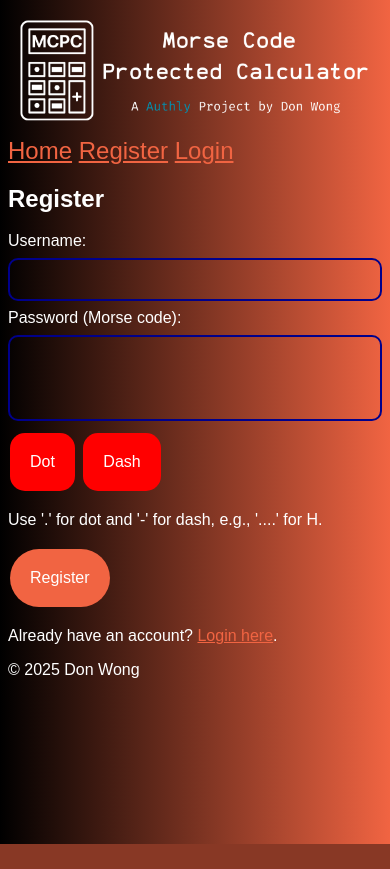
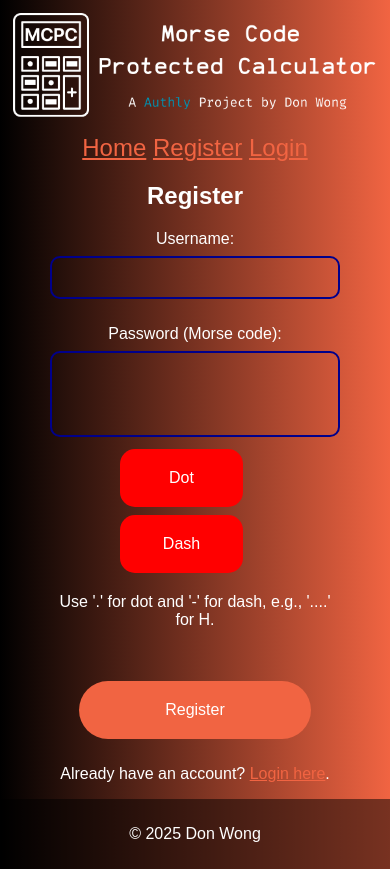
Before and after one commit to DonWongSolutions/MorseCodeAuth, a Flask app: page /register in a window 390 px wide. Before the commit the page ends 844 px from the top, so only its background shows below. Run offline with Flask 3, Linux system fonts and the light colour scheme.

Commit message:
Refractored the whole layout to become a centered layout, also added boxes and logic for added mobile compatibility

```diff
--- a/static/style.css
+++ b/static/style.css
@@ -6,6 +6,30 @@ body{
 }
 p{
     color: rgb(255,255,255);
+    text-align: center;
+}
+nav{
+    text-align: center;
+}
+#index-text{
+    color: red;
+    text-align: center;
+}
+.login-container{
+    background-color: rgba(64, 52, 52, 0.5);
+    border-radius: 15px;
+    display: inline-block;
+    margin: 0 auto;
+    box-shadow: 0 4px 8px rgba(0, 0, 0, 0.2);
+}
+.register-container {
+    padding-left: 50px;
+    padding-right: 50px;
+    background-color: rgba(64, 52, 52, 0.5);
+    border-radius: 15px;
+    display: inline-block;
+    margin: 0 auto;
+    box-shadow: 0 4px 8px rgba(0, 0, 0, 0.2);
 }
 h1{
     color: rgb(255,255,255);
@@ -28,8 +52,15 @@ strong{
 nav{
     font-size: x-large;
 }
-#morsecodedir{
+#morsecodedir {
     font-size: large;
+    text-align: center;
+    padding: 15px;
+    background-color: rgba(64, 52, 52, 0.5);
+    border-radius: 15px;
+    display: inline-block;
+    margin: 0 auto;
+    box-shadow: 0 4px 8px rgba(0, 0, 0, 0.2);
 }
 img{
     float: none;
@@ -48,14 +79,16 @@ img{
     margin: 4px 2px;
 }
 input[class=morsecodeinput] {
-    width: 20%;
+    width: 100%;
     padding: 12px 20px;
     margin: 8px 0;
     box-sizing: border-box;
     font-size: 50px;
     background-color: transparent;
-    border-color: transparent;
+    border-color: darkblue;
+    border-style: solid;
     color: white;
+    border-radius: 10px;
 }
 input[class='formsinput'] {
     width: 20%;
@@ -106,6 +139,72 @@ button[class=morseinputbutton]{
 .closebtn:hover {
     color: black;
 }
+body {
+    margin: 0;
+    display: flex;
+    flex-direction: column;
+    align-items: center;
+    background-image: linear-gradient(to right, #000000, #f16442);
+    min-height: 100vh;
+}
+
+main {
+    flex-grow: 1;
+    display: flex;
+    flex-direction: column;
+    align-items: center;
+    justify-content: center;
+    width: 100%;
+}
+
+.logo-header {
+    text-align: center;
+    margin-top: 20px;
+}
+
+.logo {
+    max-width: 150px;
+    margin-bottom: 20px;
+}
+
+.login-container {
+    text-align: center;
+    background-color: rgba(64, 64, 64, 0.5);
+    padding: 30px;
+    border-radius: 15px;
+    width: 90%;
+    max-width: 500px;
+    box-shadow: 0 4px 8px rgba(0, 0, 0, 0.2);
+    margin: 20px 0;
+}
+
+footer {
+    text-align: center;
+    padding: 10px 0;
+    width: 100%;
+    background-color: rgba(0, 0, 0, 0.5);
+}
+
+form {
+    display: flex;
+    flex-direction: column;
+    align-items: center;
+}
+
+input[type="text"], .morseinputbutton, .loginbutton {
+    width: 80%;
+    max-width: 500px;
+    margin-bottom: 10px;
+}
+
+@media only screen and (max-width: 768px) {
+    input[class=morsecodeinput] {
+        width: 80%;
+    }
+    input[type=text] {
+        width: 80%;
+    }
+}
 @media only screen and (max-width: 768px) {
 img{
     float: none;
@@ -133,4 +232,23 @@ img{
     color: white;
     border-radius: 10px;
 }
+    .login-container {
+    text-align: center;
+    background-color: transparent;
+    padding: 30px;
+    border-radius: 15px;
+    width: 90%;
+    max-width: 500px;
+    box-shadow: 0 0px 0px;
+    margin: 20px 0;
 }
+    .register-container {
+    padding-left: 50px;
+    padding-right: 50px;
+    background-color: transparent;
+    border-radius: 15px;
+    display: inline-block;
+        box-shadow: 0 0px 0px;
+    margin: 0 auto;
+}
+}
--- a/templates/register.html
+++ b/templates/register.html
@@ -3,7 +3,8 @@
 {% block title %}Register | MCPC{% endblock %}
 
 {% block content %}
-    <h2>Register</h2>
+<div class="register-container">
+    <h2 align="center">Register</h2>
     <form method="post" action="{{ url_for('register') }}">
         <label for="username">Username:</label>
         <input type="text" id="username" name="username" class='formsinput' required><br>
@@ -27,7 +28,7 @@
     </form>
 
     <p>Already have an account? <a href="{{ url_for('login') }}">Login here</a>.</p>
-
+</div>
     <style>
       /* CSS to hide/show based on screen size */
       .large-screen { display: none; }
```
Also changed, not shown: templates/index.html (+8 -2 lines), templates/login.html (+2 -6 lines), README.md.
